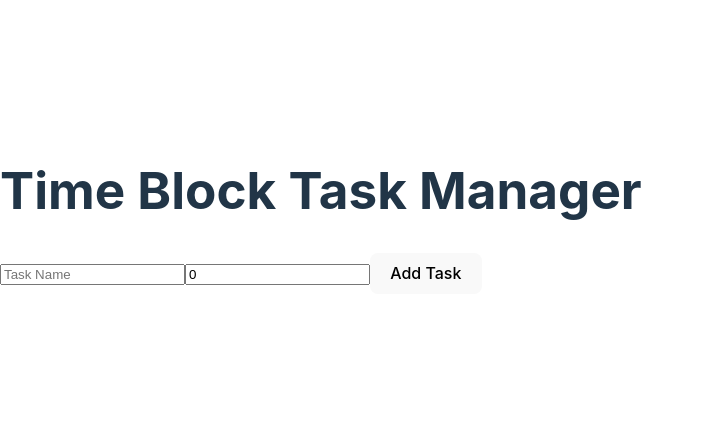
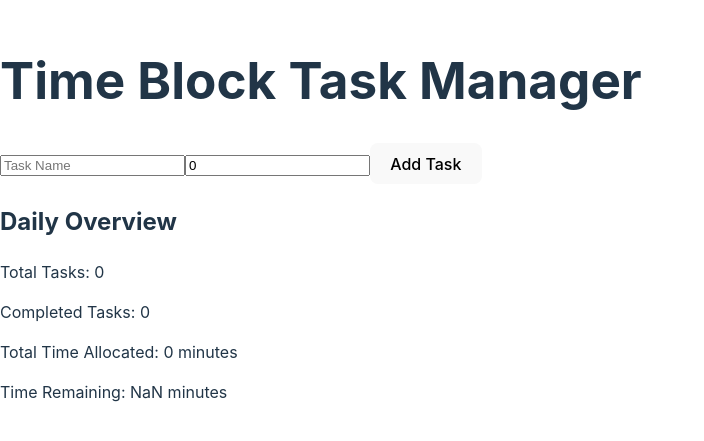
Before and after one commit to allduran/time-block-app, a React (Vite) app: page / in a window 1280 px wide. Shown: the part 181-622 px from the top of the page, without its empty margins (0-704 px from the left). Built offline with nearby package versions, Linux system fonts and the light colour scheme.

Commit message:
added a daily overview and notification controller

```diff
--- a/src/App.jsx
+++ b/src/App.jsx
@@ -1,10 +1,14 @@
 // App.jsx
+import { useEffect, useState } from 'react';
 import useLocalStorage from './hooks/useLocalStorage';
 import TaskInput from './components/TaskInput';
 import TaskList from './components/TaskList';
+import DailyOverview from './components/DailyOverview';
+import Notification from './components/Notification';
 
 const App = () => {
   const [tasks, setTasks] = useLocalStorage('tasks', []);
+  const [notification, setNotification] = useState(null);
 
   const addTask = (newTask) => {
     setTasks([...tasks, newTask]);
@@ -20,11 +24,33 @@ const App = () => {
     setTasks(updatedTasks);
   };
 
+  const triggerNotification = (message) => {
+    setNotification(message);
+    setTimeout(() => {
+      setNotification(null);
+    }, 3000);
+  };
+
+  useEffect(() => {
+    tasks.forEach((task) => {
+      if (task.completed) {
+        triggerNotification(`Task "${task.name}" is completed!`);
+      }
+    });
+  }, [tasks]);
+
   return (
     <div>
       <h1>Time Block Task Manager</h1>
       <TaskInput addTask={addTask} />
-      <TaskList tasks={tasks} updateTask={updateTask} deleteTask={deleteTask} />
+      <TaskList tasks={tasks} updateTask={updateTask} deleteTask={deleteTask} triggerNotification={triggerNotification} />
+      <DailyOverview tasks={tasks} />
+      {notification && (
+        <Notification
+          message={notification}
+          onClose={() => setNotification(null)}
+        />
+      )}
     </div>
   );
 }
--- /dev/null
+++ b/src/components/DailyOverview.jsx
@@ -0,0 +1,31 @@
+// DailyOverview.jsx
+import PropTypes from 'prop-types';
+
+const DailyOverview = ({ tasks }) => {
+  const totalTasks = tasks.length;
+  const completedTasks = tasks.filter(task => task.completed).length;
+  const totalTime = tasks.reduce((sum, task) => sum + task.time, 0);
+  const timeRemaining = totalTime - (completedTasks * Math.max(...tasks.map(task => task.time)));
+
+  return (
+    <div>
+      <h2>Daily Overview</h2>
+      <p>Total Tasks: {totalTasks}</p>
+      <p>Completed Tasks: {completedTasks}</p>
+      <p>Total Time Allocated: {totalTime} minutes</p>
+      <p>Time Remaining: {timeRemaining} minutes</p>
+    </div>
+  );
+};
+
+DailyOverview.propTypes = {
+  tasks: PropTypes.arrayOf(
+    PropTypes.shape({
+      name: PropTypes.string.isRequired,
+      time: PropTypes.number.isRequired,
+      completed: PropTypes.bool,
+    })
+  ).isRequired,
+};
+
+export default DailyOverview;
--- /dev/null
+++ b/src/components/Notification.jsx
@@ -0,0 +1,20 @@
+//Notification.jsx
+import PropTypes from 'prop-types';
+import Button from './Button';
+import '../styles/Notification.css';
+
+const Notification = ({ message, onClose }) => {
+  return (
+    <div className="notification">
+      <span>{message}</span>
+      <Button onClick={onClose} type="primary">Close</Button>
+    </div>
+  );
+};
+
+Notification.propTypes = {
+  message: PropTypes.string.isRequired,
+  onClose: PropTypes.func.isRequired,
+};
+
+export default Notification;
--- a/src/components/TaskInput.jsx
+++ b/src/components/TaskInput.jsx
@@ -1,3 +1,4 @@
+//TaskInput.jsx
 import { useState } from 'react';
 import PropTypes from 'prop-types';
 
--- a/src/components/TaskItem.jsx
+++ b/src/components/TaskItem.jsx
@@ -3,7 +3,7 @@ import PropTypes from 'prop-types';
 import { useState, useEffect } from 'react';
 import Button from './Button';
 
-function TaskItem({ task, index, updateTask, deleteTask }) {
+function TaskItem({ task, index, updateTask, deleteTask, triggerNotification }) {
   const [isEditing, setIsEditing] = useState(false);
   const [editedTask, setEditedTask] = useState({ name: task.name, time: task.time });
 
@@ -17,12 +17,12 @@ function TaskItem({ task, index, updateTask, deleteTask }) {
         setRemainingTime((prev) => prev - 1);
       }, 1000);
     } else if (remainingTime === 0) {
-      alert(`Time's up for ${task.name}!`);
+      triggerNotification(`Time's up for ${task.name}!`);
       setIsActive(false);
     }
 
     return () => clearInterval(timer);
-  }, [isActive, remainingTime, task.name]);
+  }, [isActive, remainingTime, task.name, triggerNotification]);
 
   const handleEditToggle = () => {
     setIsEditing(!isEditing);
@@ -97,6 +97,7 @@ TaskItem.propTypes = {
   index: PropTypes.number.isRequired,
   updateTask: PropTypes.func.isRequired,
   deleteTask: PropTypes.func.isRequired,
+  triggerNotification: PropTypes.func.isRequired,
 };
 
 export default TaskItem;
--- a/src/components/TaskList.jsx
+++ b/src/components/TaskList.jsx
@@ -2,7 +2,7 @@
 import PropTypes from 'prop-types';
 import TaskItem from './TaskItem';
 
-function TaskList({ tasks, updateTask, deleteTask }) {
+function TaskList({ tasks, updateTask, deleteTask, triggerNotification }) {
   return (
     <ul>
       {tasks.map((task, index) => (
@@ -12,6 +12,7 @@ function TaskList({ tasks, updateTask, deleteTask }) {
           index={index}
           updateTask={updateTask}
           deleteTask={deleteTask}
+          triggerNotification={triggerNotification}
         />
       ))}
     </ul>
@@ -28,6 +29,7 @@ TaskList.propTypes = {
   ).isRequired,
   updateTask: PropTypes.func.isRequired,
   deleteTask: PropTypes.func.isRequired,
+  triggerNotification: PropTypes.func.isRequired,
 };
 
 export default TaskList;
--- /dev/null
+++ b/src/styles/Notification.css
@@ -0,0 +1,10 @@
+.notification {
+    position: fixed;
+    top: 20px;
+    right: 20px;
+    background-color: #f9c2c2;
+    padding: 10px;
+    border: 1px solid #ff0000;
+    border-radius: 5px;
+    z-index: 1000;
+  }
```
